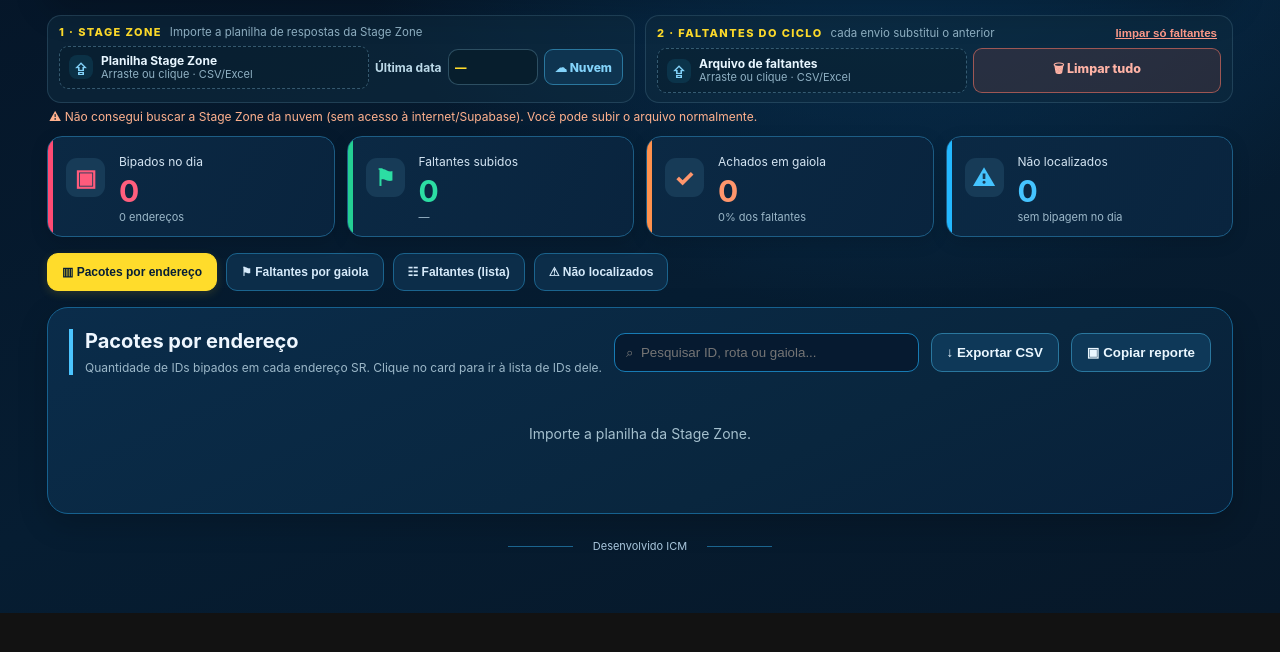
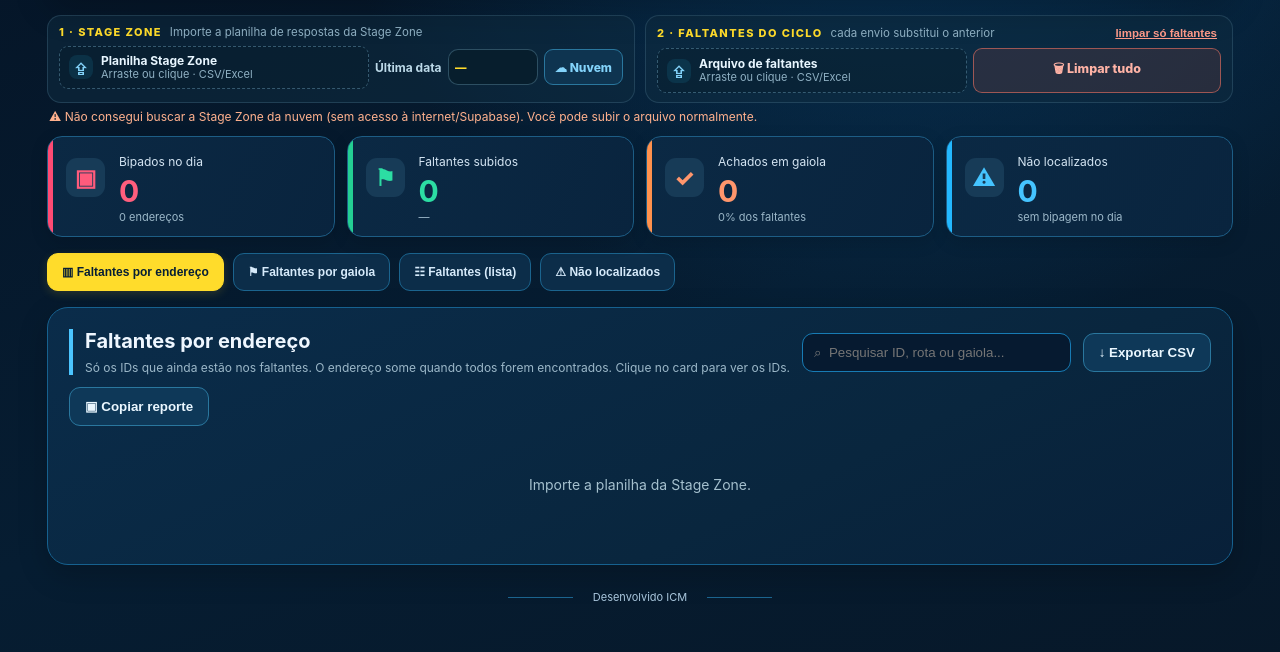
Before and after one commit to kuehne2027/stage-zone, a plain HTML site: page index.html in a window 1280 px wide. Shown: the part 194-846 px from the top of the page. Before the commit the page ends 807 px from the top, so only its background shows below. Drawn offline with Linux system fonts and the light colour scheme; no server answers.

Commit message:
Aba de endereços mostra só os faltantes; endereço some quando tudo é encontrado
Co-Authored-By: Claude Opus 5.5 <noreply@anthropic.com>
Claude-Session: https://claude.ai/code/session_01UaSdyh2wT6rRPRuxFzE7Tr

```diff
--- a/index.html
+++ b/index.html
@@ -85,7 +85,7 @@ button:focus-visible,.file-button:focus-visible,input:focus-visible{outline:2px
 </div>
 
 <div class="tabs">
-  <button data-tab="stage" class="active">▥ Pacotes por endereço</button>
+  <button data-tab="stage" class="active">▥ Faltantes por endereço</button>
   <button data-tab="cards">⚑ Faltantes por gaiola</button>
   <button data-tab="ids">☷ Faltantes (lista)</button>
   <button data-tab="nao">⚠ Não localizados</button>
@@ -273,7 +273,7 @@ function render(){
  // consulta rápida por ID
  let lk='';if(/^\d{8,}$/.test(q)){let p=place.get(q);lk=p?`<div class="lk">Pacote <b>${esc(q)}</b> está na gaiola <b>${esc(p.g)}</b> — bipado ${esc(hora(p.ts))}${falt.has(q)?' · está na lista de faltantes':''}</div>`:`<div class="lk">Pacote <b>${esc(q)}</b> não foi bipado na Stage Zone ${curDate?'em '+fmtDate(curDate):''}.</div>`}
  $('lookup').innerHTML=lk;
- const T={cards:['Faltantes por gaiola','Cada card = uma gaiola com faltantes dentro. Clique para ver os IDs.'],stage:['Pacotes por endereço','Quantidade de IDs bipados em cada endereço SR. Clique no card para ir à lista de IDs dele.'],ids:['Faltantes localizados','ID, rota e gaiola onde foi bipado'],nao:['Não localizados','Faltantes sem bipagem na Stage Zone no dia']}[tab];
+ const T={cards:['Faltantes por gaiola','Cada card = uma gaiola com faltantes dentro. Clique para ver os IDs.'],stage:['Faltantes por endereço','Só os IDs que ainda estão nos faltantes. O endereço some quando todos forem encontrados. Clique no card para ver os IDs.'],ids:['Faltantes localizados','ID, rota e gaiola onde foi bipado'],nao:['Não localizados','Faltantes sem bipagem na Stage Zone no dia']}[tab];
  $('title').textContent=T[0];$('subtitle').textContent=T[1];
  let h='';
  const match=(c)=>!q||nh(c.g).replace(/\s/g,'').includes(q)||c.ids.some(i=>i.includes(q))||(c.routes&&[...c.routes.keys()].some(r=>nh(r).includes(q)));
@@ -282,15 +282,15 @@ function render(){
   else if(!falt.size)h=`<div class="empty">Stage Zone carregada (${place.size.toLocaleString('pt-BR')} pacotes em ${stageCages().length} gaiolas).<br>Agora suba ou cole os faltantes — os cards aparecem na hora.</div>`;
   else{let list=A.cages.filter(match);h='<div class="cards">'+(list.length?list.map(c=>card(c,true)).join(''):'<div class="empty" style="grid-column:1/-1">Nenhum faltante encontrado em gaiola.</div>')+'</div>'}
  }else if(tab==='stage'){
-  const fc=c=>c.ids.reduce((a,i)=>a+(falt.has(i)?1:0),0);
-  let list=stageCages().filter(match).map(c=>({...c,nf:fc(c)}));
+  // só os IDs que estão na lista de faltantes; endereço sem faltante some da tela
+  let list=stageCages().map(c=>({...c,ids:c.ids.filter(i=>falt.has(i))})).filter(c=>c.ids.length).filter(match).map(c=>({...c,nf:c.ids.length}));
   list.sort((a,b)=>(b.nf>0)-(a.nf>0)||b.nf-a.nf||a.g.localeCompare(b.g,'pt',{numeric:true}));
-  if(!list.length)h=`<div class="empty">${place.size?'Nada encontrado.':'Importe a planilha da Stage Zone.'}</div>`;
+  if(!list.length)h=`<div class="empty">${!place.size?'Importe a planilha da Stage Zone.':!falt.size?'Suba o arquivo de faltantes para ver os endereços.':q?'Nada encontrado.':'✓ Nenhum faltante nas gaiolas — tudo encontrado!'}</div>`;
   else{
-   h='<div class="cards">'+list.map(c=>`<button type="button" class="card stg addr${c.nf?' hasf':''}" data-go="a-${esc(c.g)}">${c.nf?`<span class="fbadge" title="faltantes neste endereço">${c.nf}</span>`:''}<div class="g">ENDEREÇO</div><div class="gn">${esc(c.g)}</div><div class="q">${c.ids.length}<small>pacote${c.ids.length>1?'s':''}</small></div></button>`).join('')+'</div>';
-   h+=`<div class="sech"><h3 class="sec">IDs por endereço <small>${list.length} endereços · ${list.reduce((a,c)=>a+c.ids.length,0).toLocaleString('pt-BR')} pacotes${curDate?' · '+fmtDate(curDate):''}</small></h3><span><button type="button" class="mini" id="openAll">▾ Abrir todos</button><button type="button" class="mini" id="closeAll">▸ Fechar todos</button></span></div>`;
+   h='<div class="cards">'+list.map(c=>`<button type="button" class="card stg addr${c.nf?' hasf':''}" data-go="a-${esc(c.g)}"><div class="g">ENDEREÇO</div><div class="gn">${esc(c.g)}</div><div class="q">${c.ids.length}<small>faltante${c.ids.length>1?'s':''}</small></div></button>`).join('')+'</div>';
+   h+=`<div class="sech"><h3 class="sec">IDs por endereço <small>${list.length} endereços · ${list.reduce((a,c)=>a+c.ids.length,0).toLocaleString('pt-BR')} faltantes${curDate?' · '+fmtDate(curDate):''}</small></h3><span><button type="button" class="mini" id="openAll">▾ Abrir todos</button><button type="button" class="mini" id="closeAll">▸ Fechar todos</button></span></div>`;
    h+=list.map(c=>{const hit=q&&/^\d{4,}$/.test(q)&&c.ids.some(i=>i.includes(q)),op=openAddr.has(c.g)||hit;
-    return `<div class="addrbox${op?' open':''}" id="a-${esc(c.g)}"><button type="button" class="addrh" data-tg="${esc(c.g)}"><span class="arr">${op?'▾':'▸'}</span><b>${esc(c.g)}</b><span class="n">${c.ids.length} pacote${c.ids.length>1?'s':''}</span></button>${op?`<div class="idl">${c.ids.map((i,n)=>`<span class="${falt.has(i)?'f':''}${q&&i.includes(q)?' hit':''}" title="bipado ${esc(hora(place.get(i).ts))}"><em>${n+1}.</em> ${esc(i)}</span>`).join('')}</div>`:''}</div>`}).join('');
+    return `<div class="addrbox${op?' open':''}" id="a-${esc(c.g)}"><button type="button" class="addrh" data-tg="${esc(c.g)}"><span class="arr">${op?'▾':'▸'}</span><b>${esc(c.g)}</b><span class="n">${c.ids.length} faltante${c.ids.length>1?'s':''}</span></button>${op?`<div class="idl">${c.ids.map((i,n)=>`<span class="${falt.has(i)?'f':''}${q&&i.includes(q)?' hit':''}" title="bipado ${esc(hora(place.get(i).ts))}"><em>${n+1}.</em> ${esc(i)}</span>`).join('')}</div>`:''}</div>`}).join('');
   }
  }else{
   let rows=(tab==='ids'?A.found:A.miss).filter(x=>!q||x.id.includes(q)||nh(x.route).includes(q)||nh(x.g||'').replace(/\s/g,'').includes(q));
```
